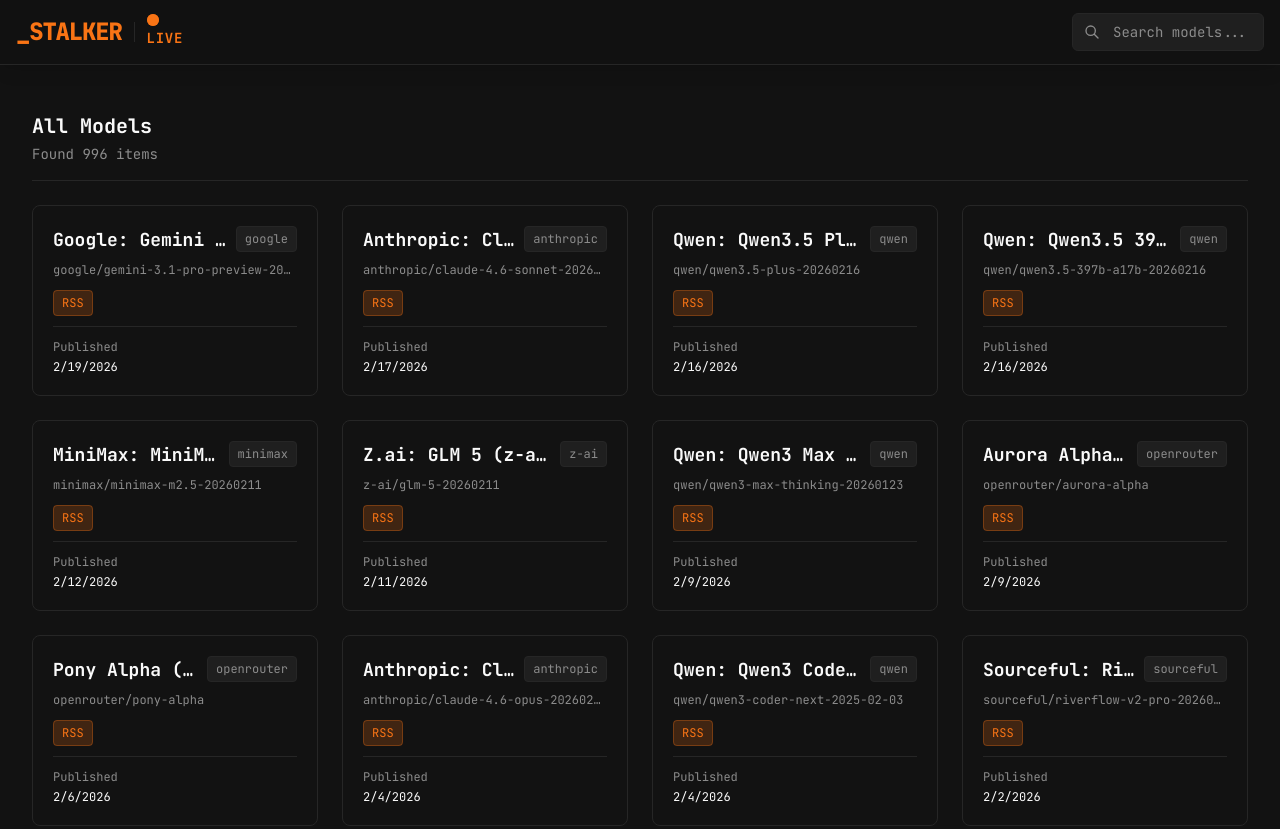
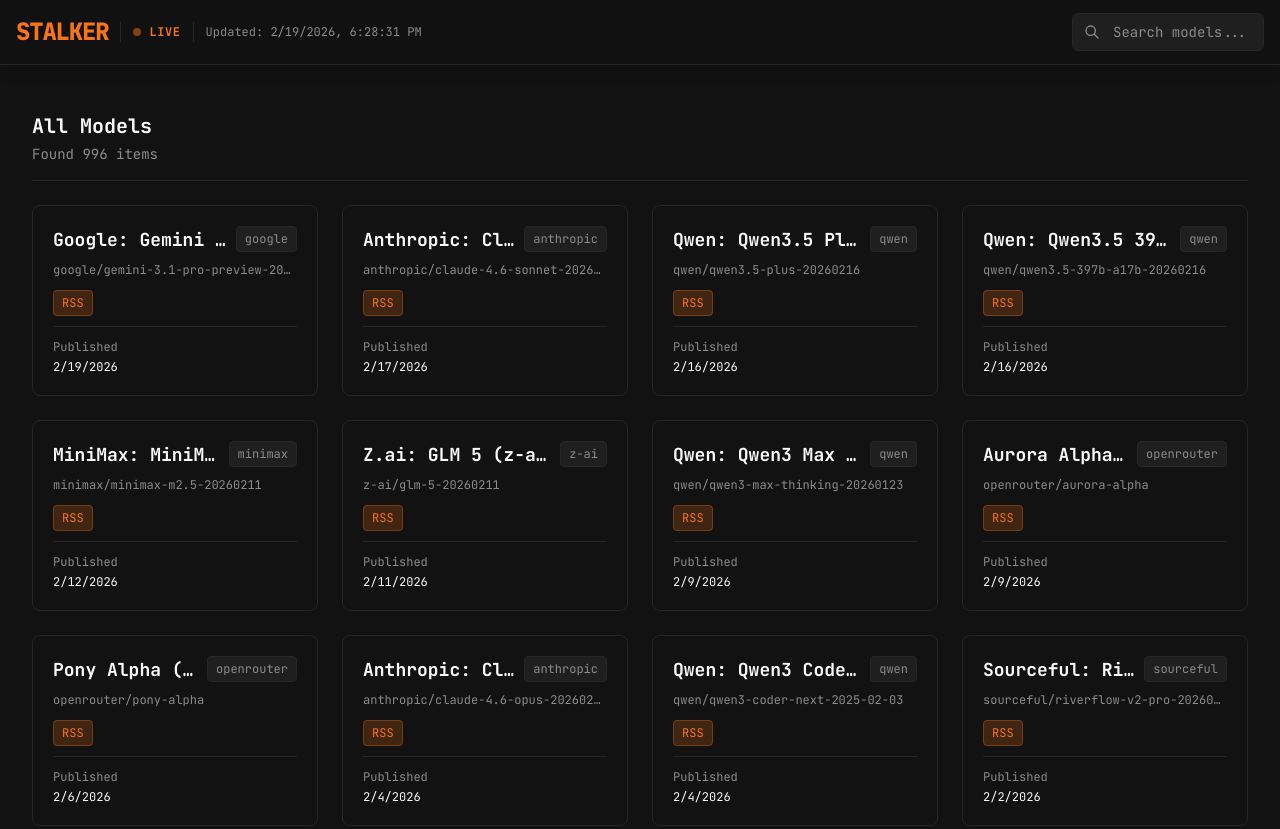
Before and after one commit to avayyyyyyy/stalker, a website: page index.html in a window 1280 px wide. Shown: the top 829 px of the page. Drawn offline with nearby package versions, Linux system fonts and the light colour scheme.

Commit message:
fix: remove underscore from title, minimal live indicator, add last updated

```diff
--- a/index.html
+++ b/index.html
@@ -93,15 +93,14 @@
     <nav class="fixed top-0 left-0 right-0 z-40 glass-panel">
       <div class="max-w-7xl mx-auto px-4 h-16 flex items-center justify-between">
         <div class="flex items-center gap-3">
-          <h1 class="text-2xl font-extrabold tracking-tighter glow-text">_STALKER</h1>
+          <h1 class="text-2xl font-extrabold tracking-tighter glow-text">STALKER</h1>
           <span class="hidden md:inline border-l border-border h-5"></span>
-          <span class="hidden md:inline flex items-center gap-2">
-            <span class="relative flex h-3 w-3">
-              <span class="animate-ping absolute inline-flex h-full w-full rounded-full bg-orange opacity-75"></span>
-              <span class="relative inline-flex rounded-full h-3 w-3 bg-orange"></span>
-            </span>
-            <span class="text-orange text-sm tracking-wider uppercase font-semibold">Live</span>
+          <span class="hidden md:flex items-center gap-2">
+            <span class="w-2 h-2 rounded-full bg-orange animate-pulse"></span>
+            <span class="text-orange text-xs tracking-wider uppercase font-semibold">Live</span>
           </span>
+          <span class="hidden lg:inline border-l border-border h-5"></span>
+          <span id="last-updated" class="hidden lg:inline text-xs text-muted-foreground"></span>
         </div>
         <div class="flex items-center gap-4">
           <div class="w-32 md:w-48">
@@ -194,6 +193,7 @@
           allData = [...rssItems, ...sitemapItems];
           filteredData = [...allData];
           currentPage = 1;
+          document.getElementById("last-updated").textContent = "Updated: " + new Date().toLocaleString();
           updateUI();
         } catch (err) {
           showError(err.message);
```
